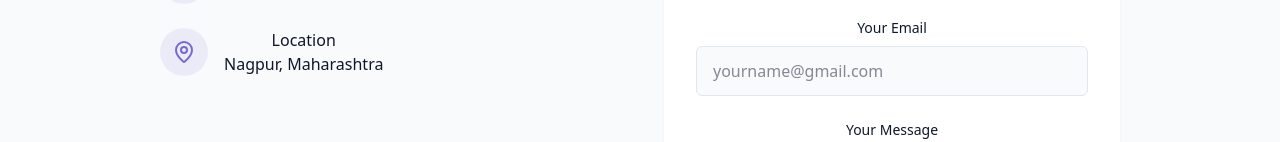
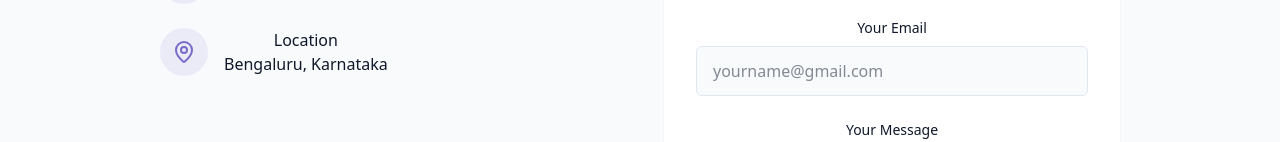
Before and after one commit to hadishah123/my-portfolio, a React (Vite) app: page / in a window 1280 px wide. Shown: the part 4252-4394 px from the top of the page. Built offline with nearby package versions, Linux system fonts and the light colour scheme.

Commit message:
:memo: update ContactSection component

```diff
--- a/src/components/ContactSection.jsx
+++ b/src/components/ContactSection.jsx
@@ -95,7 +95,7 @@
                 </div>
                 <div>
                   <h4 className="font-medium">Location</h4>
-                  <p className="text-muted-foreground">Nagpur, Maharashtra</p>
+                  <p className="text-muted-foreground">Bengaluru, Karnataka </p>
                 </div>
               </div>
             </div>
```
Also changed, not shown: 1 other file (tests, documents, lock files or other folders).
